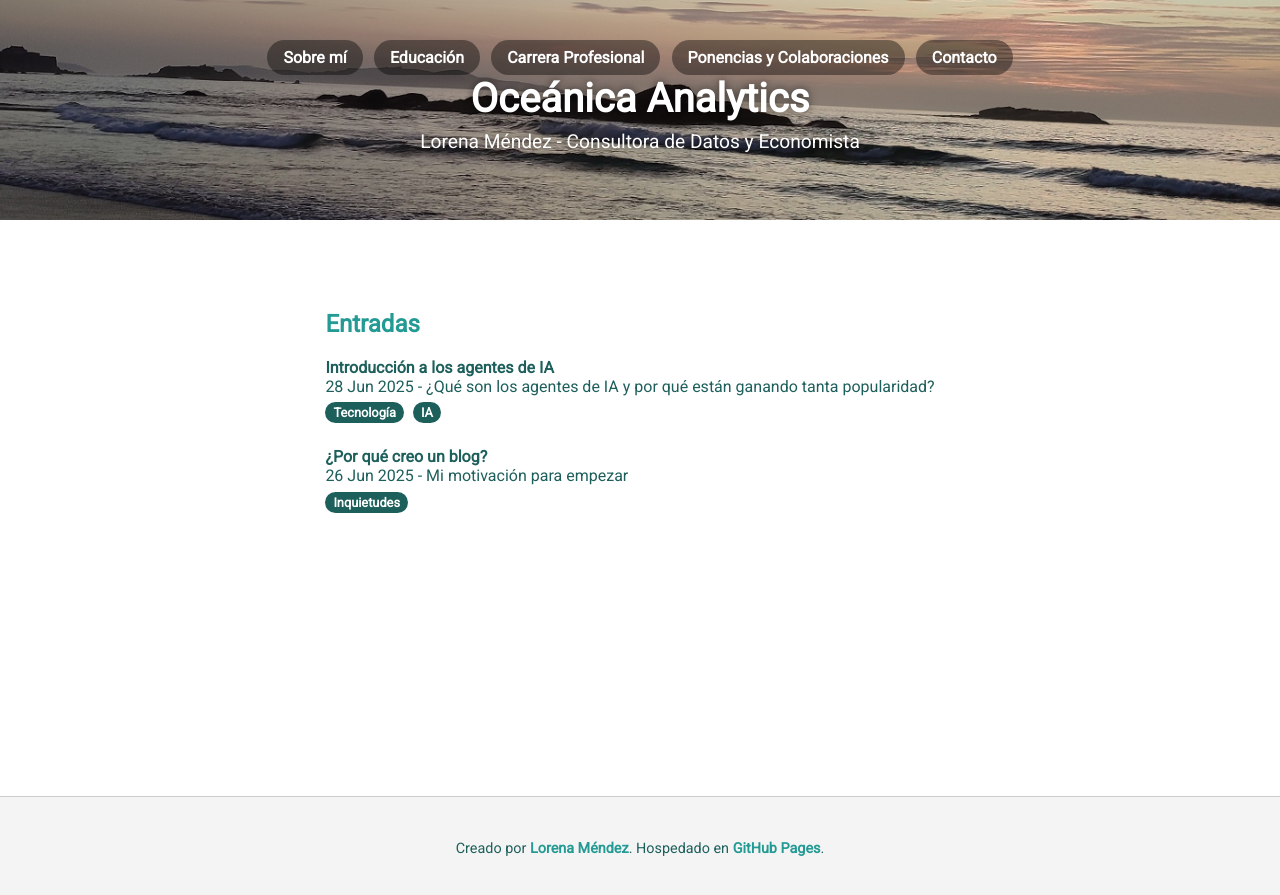
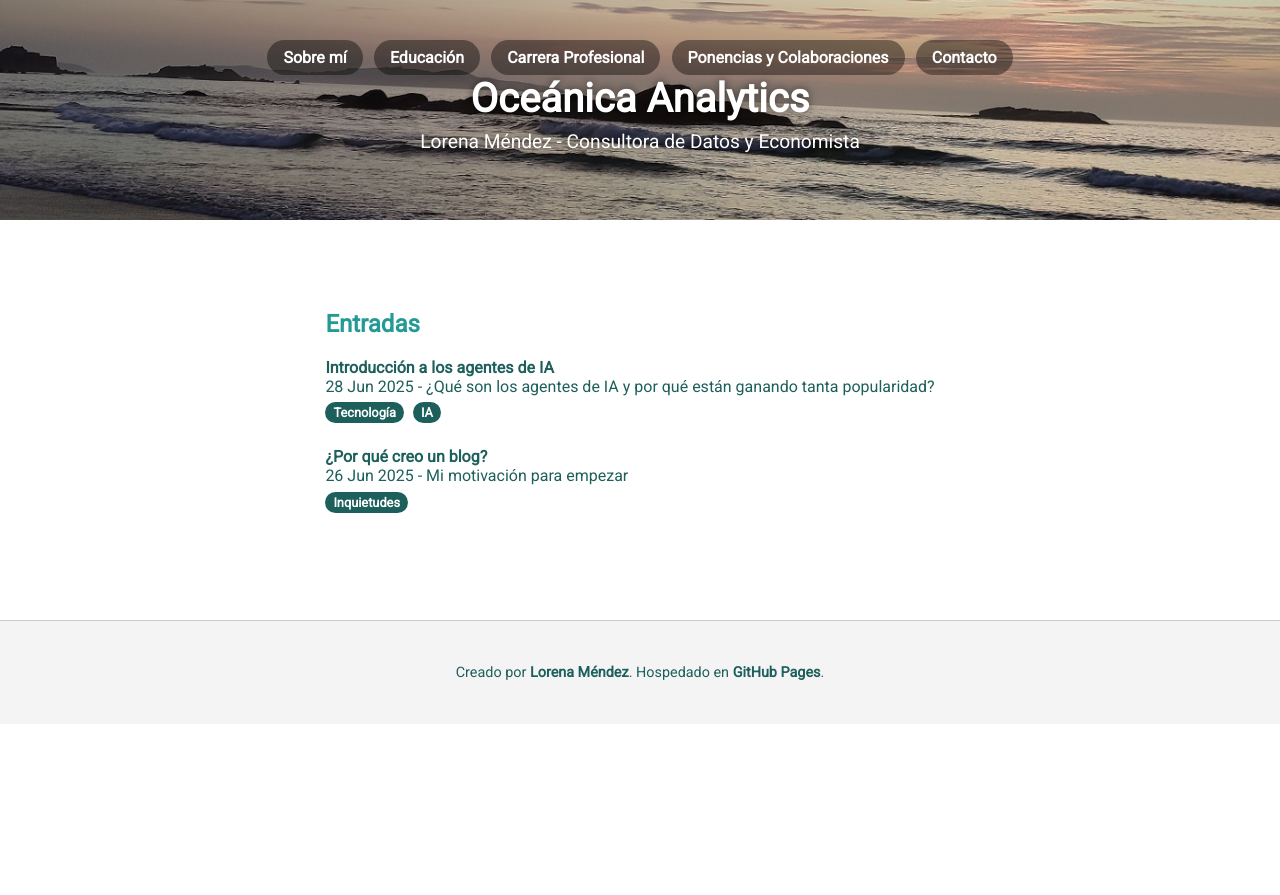
Before and after one commit to lmendezotero/lmendezotero.github.io, a Jekyll site: the page built from index.md, in a window 1280 px wide. Shown: the top 895 px of the page. Built offline with Jekyll 4.4.1, drawn with Linux system fonts in a browser that asks for light colours; the list of posts is cut into pages by our own code.

Commit message:
Update style.css

```diff
--- a/assets/css/style.css
+++ b/assets/css/style.css
@@ -160,15 +160,14 @@ body {
   min-height: 100vh;
 }
 
-.container {
-  flex: 1 0 auto;
+.page-wrapper {
+  flex: 1 0 auto; /* Este contenedor crecerá para ocupar el espacio */
 }
 
 .site-footer {
-  flex-shrink: 0;
+  flex-shrink: 0; /* El footer no se encoge y se mantiene abajo */
+  text-align: center;
+  padding: 2em 1em;
+  background-color: #f4f4f4;
+  font-size: 0.9em;
 }
-
-.site-footer .highlight {
-  color: #239A94;
-  font-weight: bold;
-}
```
